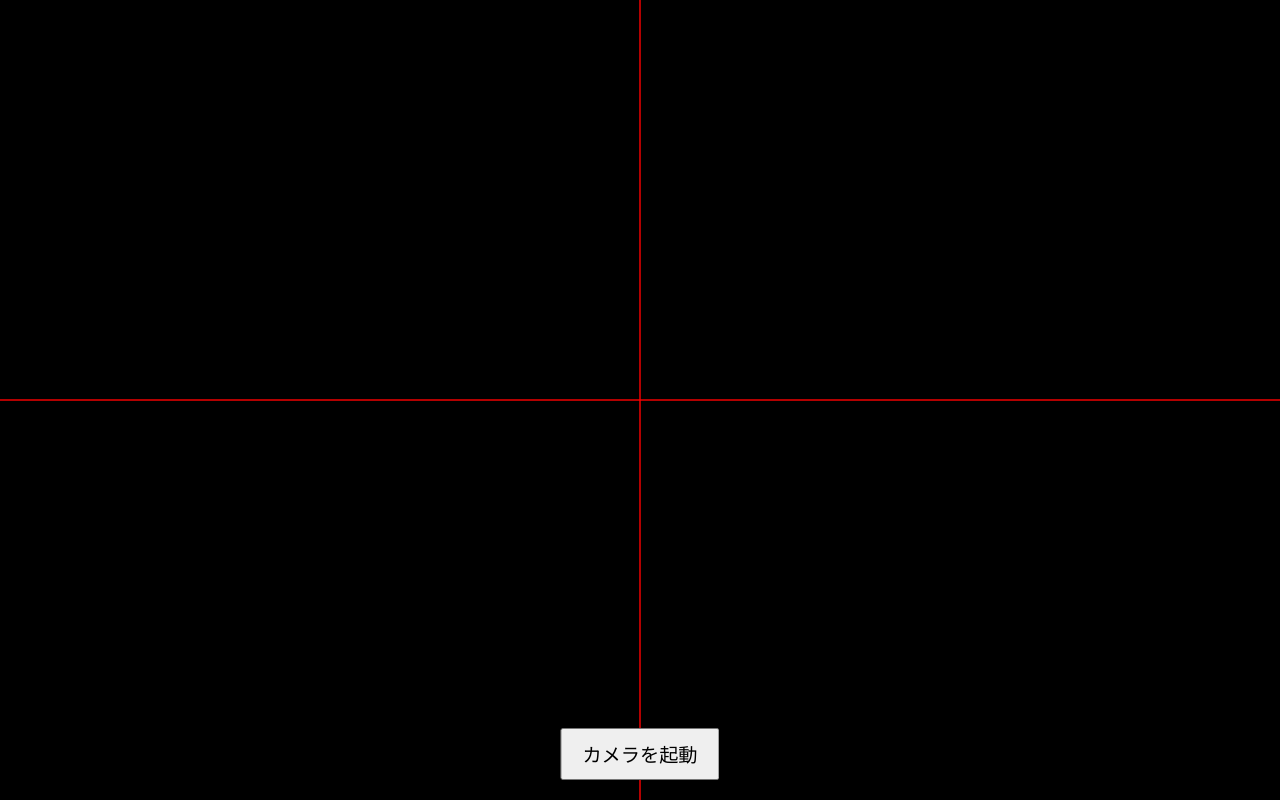
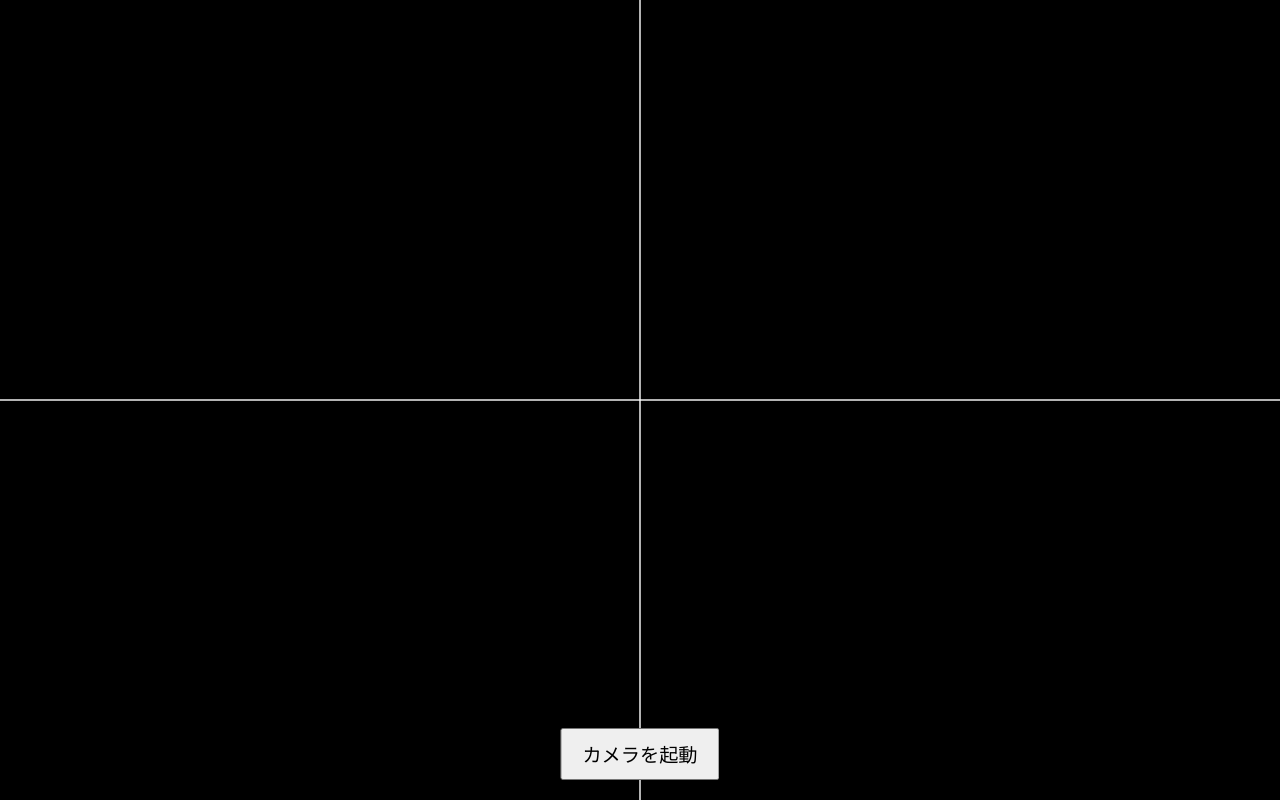
Before and after one commit to yoshioka-maker/yoshioka-maker.github.io, a plain HTML site: page cameratest.html in a window 1280 px wide. Drawn offline with Linux system fonts and the light colour scheme.

Commit message:
Update cameratest.html

```diff
--- a/cameratest.html
+++ b/cameratest.html
@@ -3,7 +3,7 @@
 <head>
     <meta charset="UTF-8">
     <meta name="viewport" content="width=device-width, initial-scale=1.0">
-    <title>カメラテスト（ガイド線・診断付き）</title>
+    <title>カメラテスト（白ガイド線・診断付き）</title>
     <style>
         body { margin: 0; background: #000; }
 
@@ -18,7 +18,6 @@
             z-index: 1;
         }
 
-        /* ▼▼▼ ここを大きく変更 ▼▼▼ */
         /* カメラ映像 */
         video {
             position: absolute; /* 親コンテナ基準で配置 */
@@ -31,8 +30,6 @@
             /* z-indexをマイナスにし、コンテナの背面に配置 */
             z-index: -1;
         }
-        /* ▲▲▲ 変更ここまで ▲▲▲ */
-
 
         /* ガイド線要素 */
         .guide-crosshair {
@@ -44,31 +41,34 @@
             pointer-events: none;
 
             /* z-index: 2 (コンテナの階層 2) */
-            /* video(-1)より手前、button(10)より後ろ */
             z-index: 2;
         }
 
-        /* 縦線 (変更なし) */
+        /* 縦線 (疑似要素::beforeで作成) */
         .guide-crosshair::before {
             content: '';
             position: absolute;
             left: 50%;
             top: 0;
-            width: 2px;
+            width: 2px; /* 線の太さ */
             height: 100%;
-            background-color: rgba(255, 0, 0, 0.7);
+            /* ▼▼▼ 色を白(半透明)に変更 ▼▼▼ */
+            background-color: rgba(255, 255, 255, 0.7);
+            /* ▲▲▲ 変更ここまで ▲▲▲ */
             transform: translateX(-50%);
         }
 
-        /* 横線 (変更なし) */
+        /* 横線 (疑似要素::afterで作成) */
         .guide-crosshair::after {
             content: '';
             position: absolute;
             top: 50%;
             left: 0;
             width: 100%;
-            height: 2px;
-            background-color: rgba(255, 0, 0, 0.7);
+            height: 2px; /* 線の太さ */
+            /* ▼▼▼ 色を白(半透明)に変更 ▼▼▼ */
+            background-color: rgba(255, 255, 255, 0.7);
+            /* ▲▲▲ 変更ここまで ▲▲▲ */
             transform: translateY(-50%);
         }
 
@@ -104,7 +104,6 @@
         startButton.addEventListener('click', async () => {
 
             // ▼▼▼ 診断用アラート(1) ▼▼▼
-            // まず、ボタンが押されたことを確認します
             alert('ボタンが押されました！これからカメラを起動します。');
             // ▲▲▲ 診断用アラート(1) ▲▲▲
 
@@ -122,7 +121,6 @@
 
             } catch (error) {
                 // ▼▼▼ 診断用アラート(2) ▼▼▼
-                // もしエラー（catch）に入ったら、その内容を表示します
                 console.error('カメラの起動に失敗しました:', error);
                 alert('カメラの起動に失敗しました。\nエラー内容: ' + error.message);
                 // ▲▲▲ 診断用アラート(2) ▲▲▲
```
